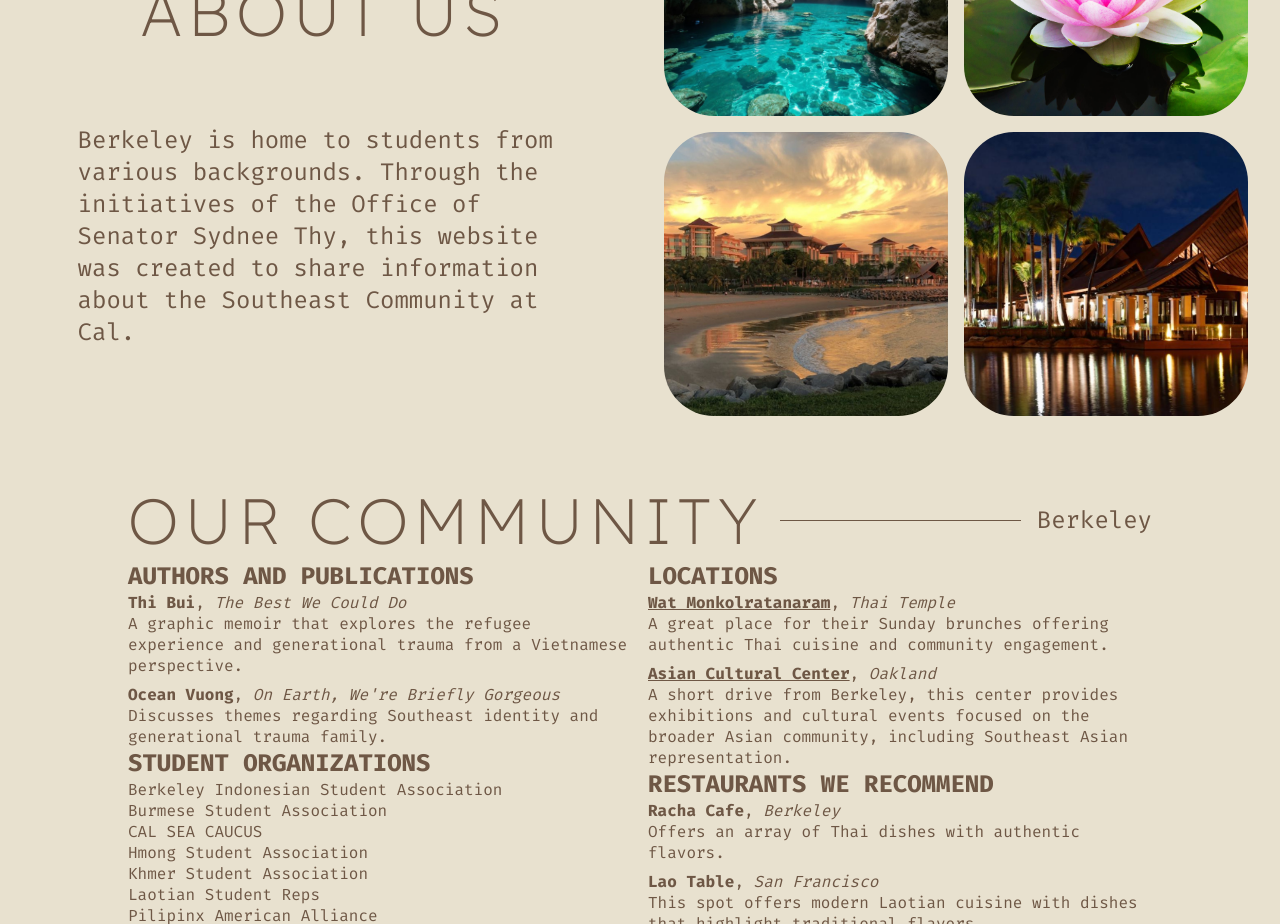
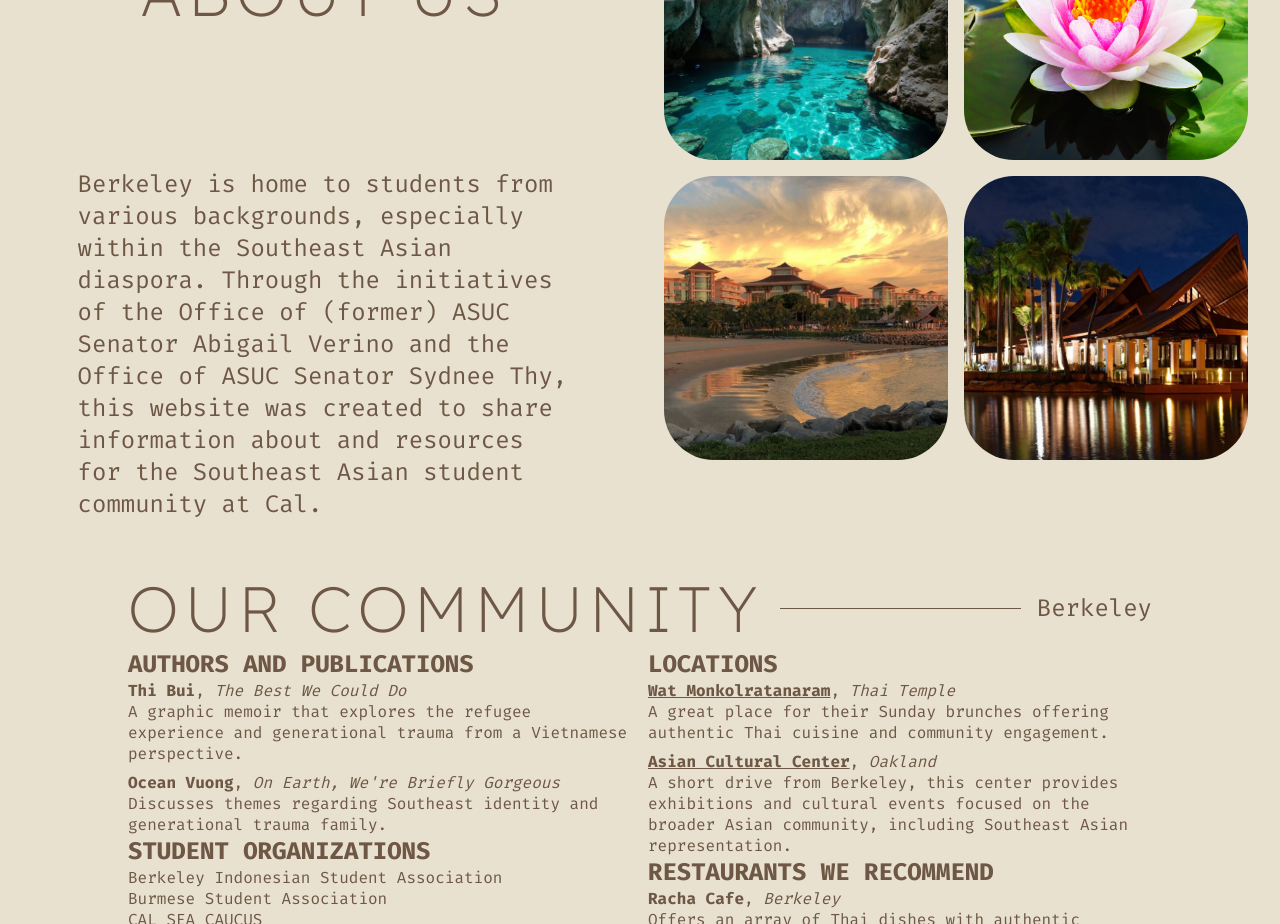
Before and after one commit to ortizrodrigo/southeast-asian-website, a React (Vite) app: page / in a window 1280 px wide. Shown: the part 1000-1924 px from the top of the page. Built offline with nearby package versions, Linux system fonts and the light colour scheme.

Commit message:
chore(about): update about section text

```diff
--- a/src/sections/About/AboutSection.tsx
+++ b/src/sections/About/AboutSection.tsx
@@ -22,9 +22,10 @@ function AboutSection() {
           <SplitView column>
             <h2 className="about-section-title">About Us</h2>
             <p className="about-section-text">
-              Berkeley is home to students from various backgrounds. Through the initiatives of the
-              Office of Senator Sydnee Thy, this website was created to share information about the
-              Southeast Community at Cal.
+              Berkeley is home to students from various backgrounds, especially within the Southeast
+              Asian diaspora. Through the initiatives of the Office of (former) ASUC Senator Abigail
+              Verino and the Office of ASUC Senator Sydnee Thy, this website was created to share
+              information about and resources for the Southeast Asian student community at Cal.
             </p>
           </SplitView>
         </Center>
```
